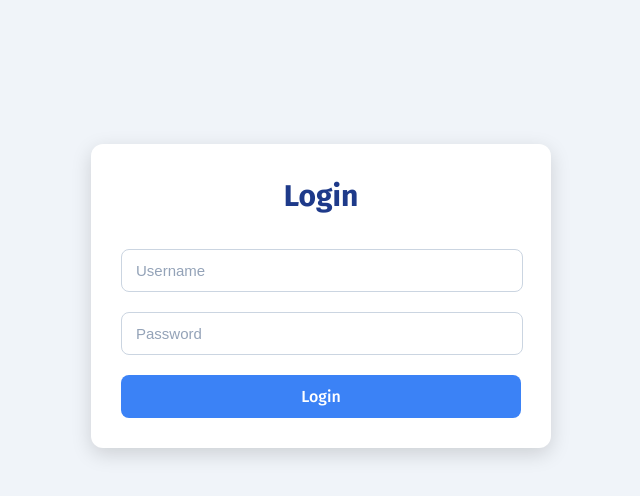
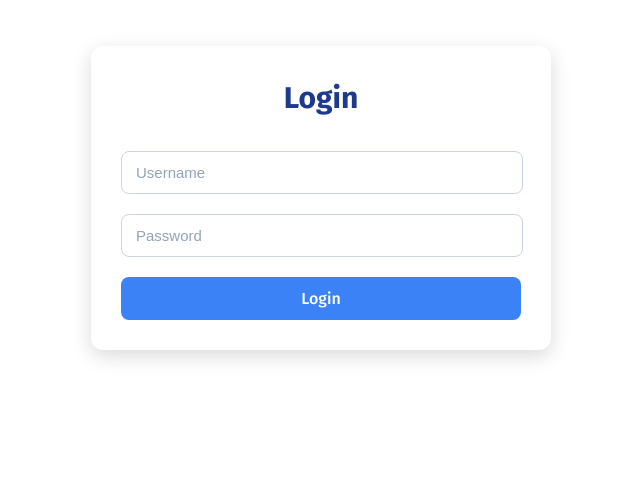
Before and after one commit to ayahmeftah/personal-finance-tracker-frontend, a React (Vite) app: page /login in a window 1280 px wide. Shown: the part 104-600 px from the top of the page, without its empty margins (319-959 px from the left). Built offline with nearby package versions, Linux system fonts and the light colour scheme; no server answers; a web font is replaced by a local one.

Commit message:
adding some css

```diff
--- a/public/styles/auth.css
+++ b/public/styles/auth.css
@@ -1,9 +1,9 @@
 @import url('https://fonts.googleapis.com/css2?family=Amiri:ital,wght@0,400;0,700;1,400;1,700&family=Dancing+Script:wght@400..700&family=Fira+Sans:ital,wght@0,100;0,200;0,300;0,400;0,500;0,600;0,700;0,800;0,900;1,100;1,200;1,300;1,400;1,500;1,600;1,700;1,800;1,900&family=Knewave&family=Lobster&family=Lora:ital,wght@0,400..700;1,400..700&family=Pacifico&family=Reenie+Beanie&family=Winky+Rough:ital,wght@0,300..900;1,300..900&display=swap');
 
-body {
-  margin: 0;
+.container {
+  margin: 150px;
   font-family: "Fira Sans", sans-serif;
-  background-color: #f0f4f9;
+  /* background-color: #f0f4f9; */
   display: flex;
   justify-content: center;
   align-items: center;
--- a/src/components/LoginForm/LoginForm.jsx
+++ b/src/components/LoginForm/LoginForm.jsx
@@ -26,6 +26,7 @@ function LoginForm({ onLogin }) {
   }
 
   return (
+    <div className='container'>
     <form className='auth-form' onSubmit={handleSubmit}>
       <h2 className='auth-title'>Login</h2>
       <input
@@ -43,6 +44,7 @@ function LoginForm({ onLogin }) {
       />
       <button className='auth-button' type="submit">Login</button>
     </form>
+    </div>
   )
 }
 
--- a/src/components/SignUpForm/SignUpForm.jsx
+++ b/src/components/SignUpForm/SignUpForm.jsx
@@ -37,6 +37,7 @@ function SignUp({ onSignUp }) {
   }
 
   return (
+    <div className='container'>
     <form onSubmit={handleSubmit} className='auth-form'>
       <h2 className='auth-title'>Sign Up</h2>
 
@@ -74,6 +75,7 @@ function SignUp({ onSignUp }) {
 
       <button className='auth-button' type="submit">Sign Up</button>
     </form>
+    </div>
   )
 }
 
```
